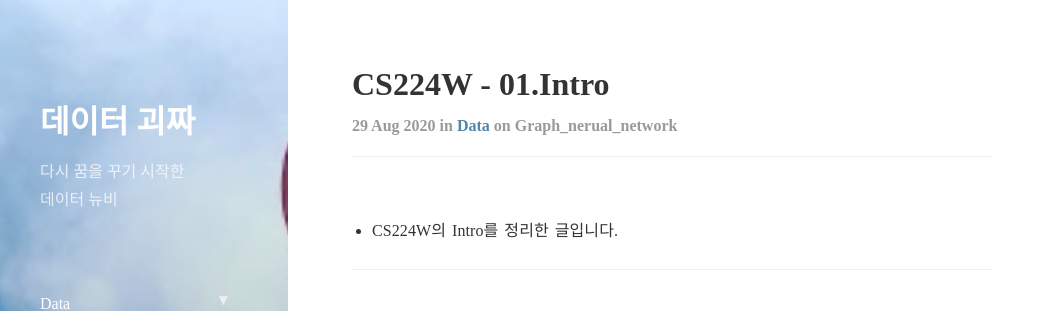
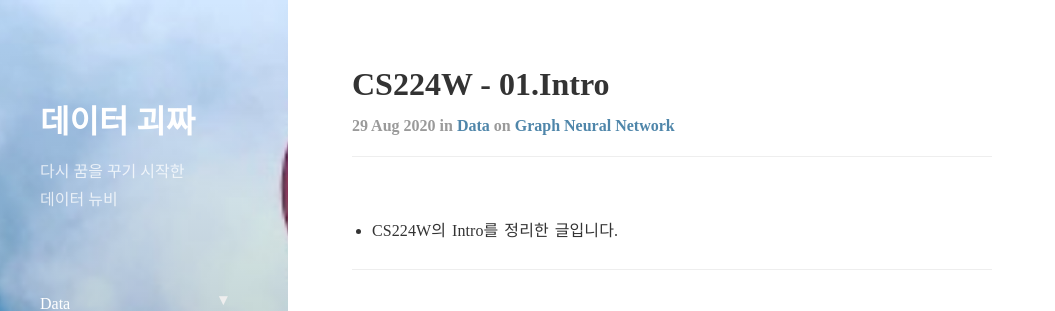
Before and after one commit to tryumanshow/data-weirdo.github.io, a Jekyll site: the page built from _posts/2020-08-29-data-graph_neural_network-01.Intro.markdown, in a window 1280 px wide and 900 px high. Shown: the top 311 px of the window, without its empty margins (0-1055 px from the left). Built offline with Jekyll 4.4.1, drawn with Linux system fonts in a browser that asks for light colours; nearby versions of some CDN libraries; comment, search, counter and statistics services are not loaded.

Commit message:
Update 2020-08-29-data-graph_neural_network-01.Intro.markdown

```diff
--- a/_posts/2020-08-29-data-graph_neural_network-01.Intro.markdown
+++ b/_posts/2020-08-29-data-graph_neural_network-01.Intro.markdown
@@ -3,7 +3,7 @@ layout: post
 title:  "CS224W - 01.Intro"
 subtitle:   "GNN-01.Intro"
 categories: data
-tags: graph_nerual_network
+tags: gnn
 comments: true
 ---
 
```
